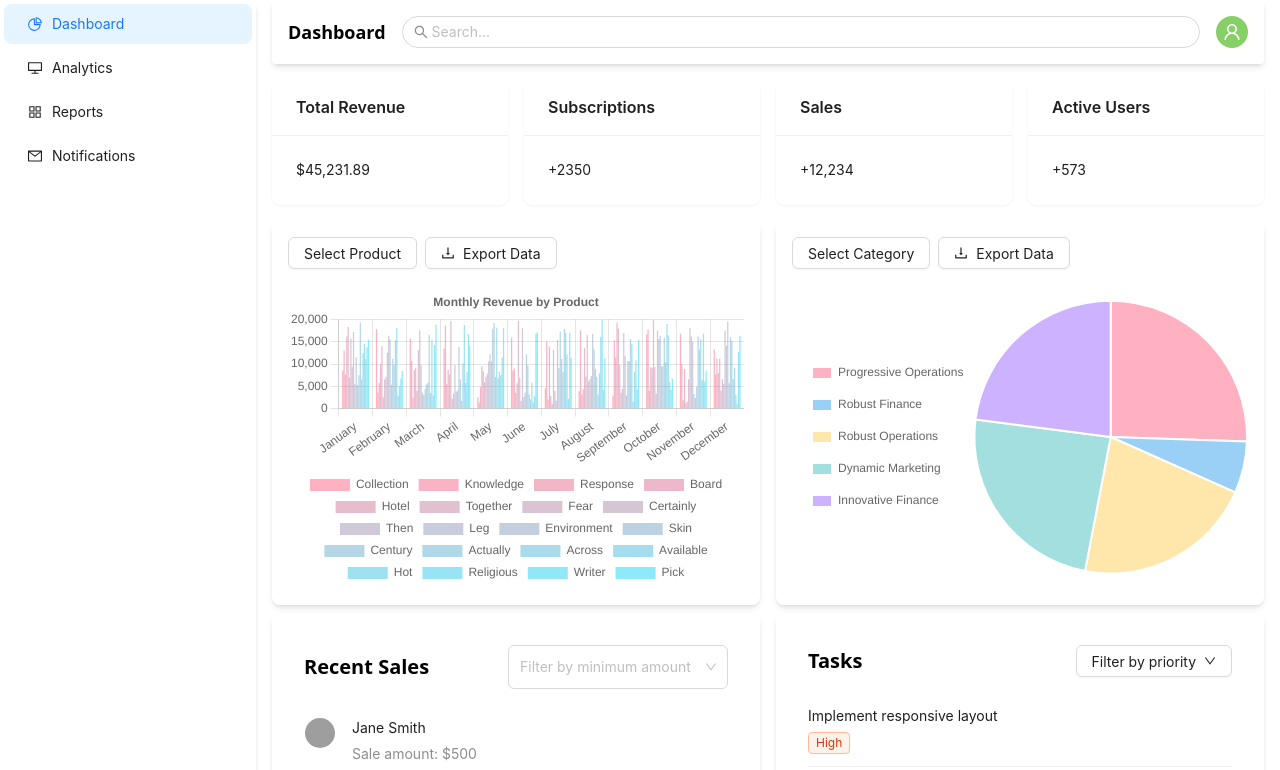
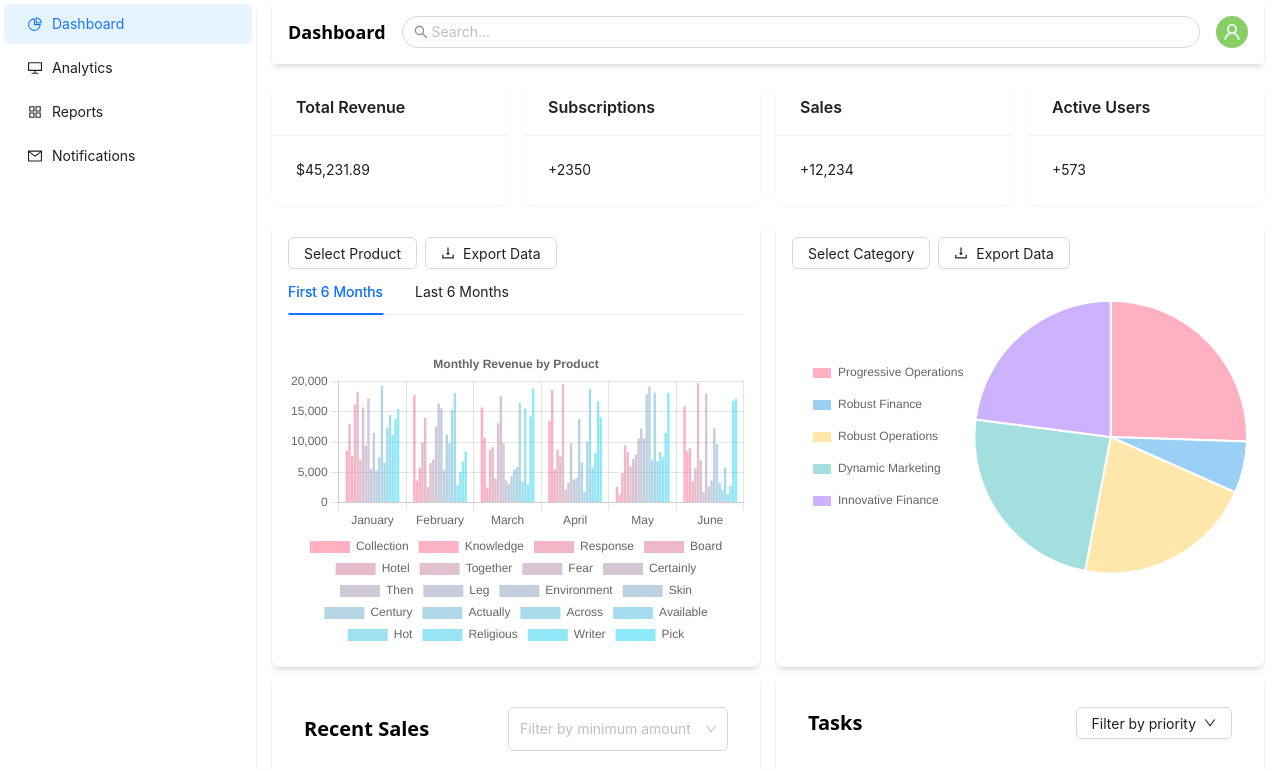
Before and after one commit to rafiqulshopon/hishabee-challenge, a React (Vite) app: page / in a window 1280 px wide. Shown: the top 770 px of the page. Built offline with nearby package versions, Linux system fonts and the light colour scheme; grey boxes are pictures that could not be loaded.

Commit message:
update bar chart data to two part, update csv header

```diff
--- a/src/components/MainContent.jsx
+++ b/src/components/MainContent.jsx
@@ -6,7 +6,7 @@ import BarChartComponent from './charts/BarChartComponent';
 import PieChartComponent from './charts/PieChartComponent';
 import RecentSalesList from './lists/RecentSalesList';
 import TasksList from './lists/TasksList';
-import { barChartData, salesData, tasksData } from './helpers';
+import { salesData, tasksData } from './helpers';
 
 const MainContent = () => {
   return (
@@ -19,7 +19,7 @@ const MainContent = () => {
       </div>
       <div className='grid grid-cols-1 lg:grid-cols-2 gap-4'>
         <div className='p-4 bg-white rounded-lg shadow-md'>
-          <BarChartComponent data={barChartData} />
+          <BarChartComponent />
         </div>
         <div className='p-4 bg-white rounded-lg shadow-md'>
           <PieChartComponent />
--- a/src/components/charts/BarChartComponent.jsx
+++ b/src/components/charts/BarChartComponent.jsx
@@ -9,7 +9,7 @@ import {
   Tooltip,
   Legend,
 } from 'chart.js';
-import { Button, Dropdown, Menu } from 'antd';
+import { Button, Dropdown, Menu, Tabs } from 'antd';
 import { DownloadOutlined } from '@ant-design/icons';
 import FileSaver from 'file-saver';
 import mockData from '../helpers/data.json';
@@ -23,7 +23,10 @@ ChartJS.register(
   Legend
 );
 
+const { TabPane } = Tabs;
+
 const BarChartComponent = () => {
+  const [activeTab, setActiveTab] = useState('firstHalf');
   const [data, setData] = useState({
     labels: [],
     datasets: [],
@@ -31,7 +34,12 @@ const BarChartComponent = () => {
   const [visibleProduct, setVisibleProduct] = useState('All');
 
   useEffect(() => {
-    const months = Object.keys(mockData.products[0].monthlyRevenue);
+    const allMonths = Object.keys(mockData.products[0].monthlyRevenue);
+    const months =
+      activeTab === 'firstHalf'
+        ? allMonths.slice(0, 6)
+        : allMonths.slice(6, 12);
+
     const datasets = mockData.products.map((product, index) => {
       const isSelected =
         visibleProduct === 'All' || product.name === visibleProduct;
@@ -52,22 +60,26 @@ const BarChartComponent = () => {
       labels: months,
       datasets: datasets,
     });
-  }, [visibleProduct]);
+  }, [visibleProduct, activeTab]);
 
   const exportToCSV = () => {
+    const months = Object.keys(mockData.products[0].monthlyRevenue);
+    const headers = `Product Name,${months.join(',')}\n`;
+
     const productData =
       visibleProduct === 'All'
         ? mockData.products
         : mockData.products.filter(
             (product) => product.name === visibleProduct
           );
-    const csvContent =
-      'data:text/csv;charset=utf-8,' +
-      productData
-        .map((p) => {
-          return `${p.name},${Object.values(p.monthlyRevenue).join(',')}`;
-        })
-        .join('\n');
+
+    const csvRows = productData.map((p) => {
+      return `${p.name},${Object.values(p.monthlyRevenue).join(',')}`;
+    });
+
+    const csvContent = `data:text/csv;charset=utf-8,${headers}${csvRows.join(
+      '\n'
+    )}`;
     const encodedUri = encodeURI(csvContent);
     FileSaver.saveAs(encodedUri, `products_data-${visibleProduct}.csv`);
   };
@@ -114,6 +126,10 @@ const BarChartComponent = () => {
         >
           Export Data
         </Button>
+        <Tabs defaultActiveKey='firstHalf' onChange={setActiveTab}>
+          <TabPane tab='First 6 Months' key='firstHalf' />
+          <TabPane tab='Last 6 Months' key='secondHalf' />
+        </Tabs>
       </div>
       <Bar data={data} options={options} />
     </>
--- a/src/components/helpers/index.js
+++ b/src/components/helpers/index.js
@@ -1,14 +1,3 @@
-export const barChartData = {
-  labels: ['January', 'February', 'March', 'April', 'May', 'June', 'July'],
-  datasets: [
-    {
-      label: 'Monthly Revenue',
-      data: [12000, 19000, 3000, 5000, 2000, 3000, 4000],
-      backgroundColor: 'rgba(255, 99, 132, 0.5)',
-    },
-  ],
-};
-
 export const salesData = [
   { name: 'Jane Smith', amount: 500 },
   {
```
